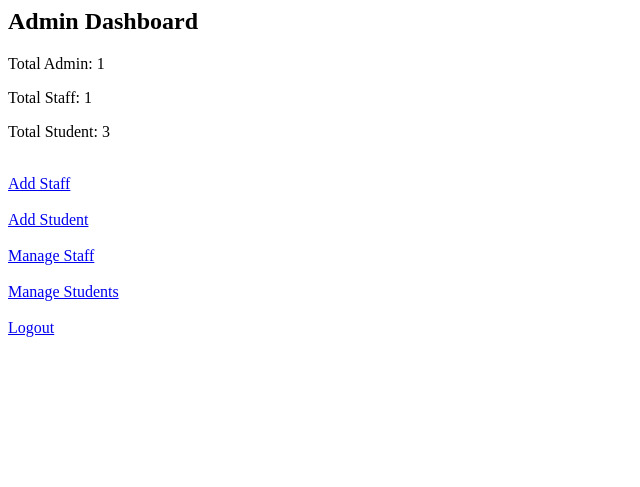
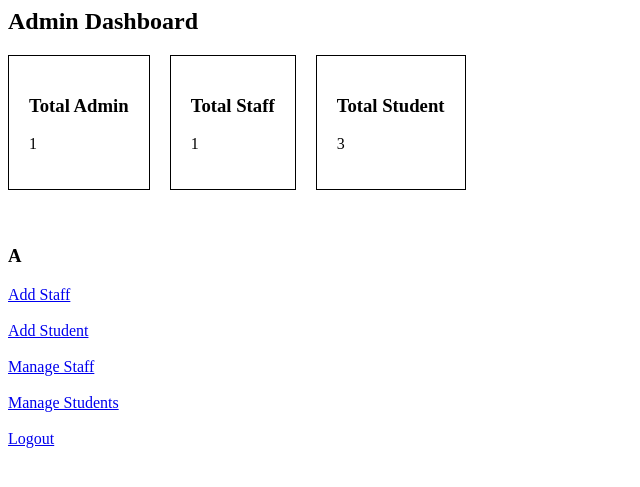
Before and after one commit to Sneha0201/Student_Management_System, a Django app: page /admin-home/ in a window 1280 px wide. Shown: the top 487 px of the page, without its empty margins (0-640 px from the left). Run offline with Django 5.2, Linux system fonts and the light colour scheme; a user stored in the database is signed in; data comes from the database, SQL or seed files in the repository.

Commit message:
Update admin_home.html

```diff
--- a/student_management_system/templates/main_app/admin_home.html
+++ b/student_management_system/templates/main_app/admin_home.html
@@ -1,8 +1,20 @@
 <h2>Admin Dashboard</h2>
-<p>Total Admin: {{ total_admin }}</p>
-<p>Total Staff: {{ total_staff }}</p>
-<p>Total Student: {{ total_student }}</p>
-<br>
+<div style="display: flex; gap: 20px;">
+    <div style="border:1px solid black; padding: 20px;">
+        <h3>Total Admin</h3>
+        <p>{{ total_admin }}</p>
+    </div>
+    <div style="border: 1px solid black; padding:20px">
+        <h3>Total Staff</h3>
+        <p>{{ total_staff }}</p>
+    </div>
+    <div style="border: 1px solid black; padding: 20px;">
+        <h3>Total Student</h3>
+        <p>{{ total_student }}</p>
+    </div>
+</div>
+<br><br>
+<h3>A</h3>
 <a href="{% url 'add_staff' %}">Add Staff</a><br><br>
 <a href="{% url 'add_student' %}">Add Student</a><br><br>
 <a href="{% url 'manage_staff' %}">Manage Staff</a><br><br>
```
